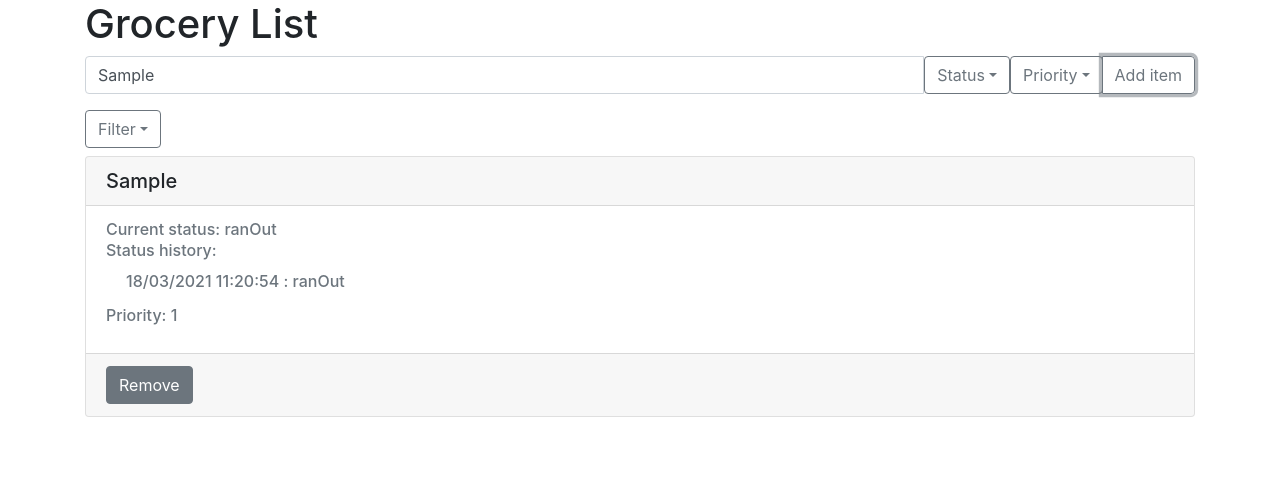
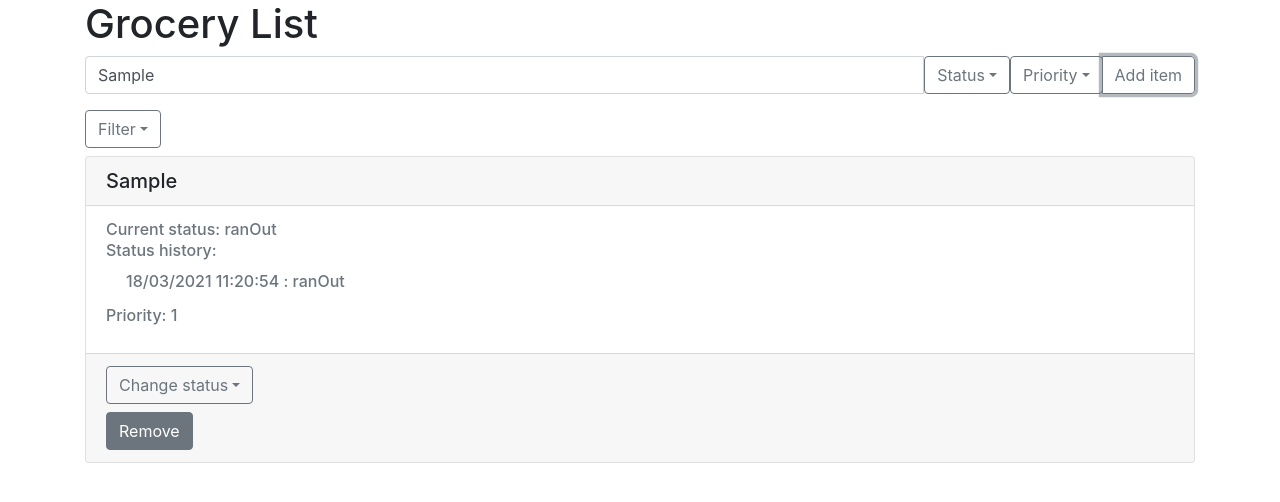
Before and after one commit to wolfter12/grocery-list, a React (Create React App) app: page / in a window 1280 px wide. Both pictures are taken after typing "Sample" into the empty fields and a click on the button "Add item". Shown: the top 502 px of the page. Built offline with nearby package versions, Linux system fonts and the light colour scheme.

Commit message:
Added change status

```diff
--- a/src/actions/listActions.js
+++ b/src/actions/listActions.js
@@ -1,6 +1,6 @@
 import { v4 as uuidv4 } from 'uuid';
 import moment from 'moment';
-import { ADD_ENTRY, DELETE_ENTRY } from './types';
+import { ADD_ENTRY, CHANGE_STATUS, DELETE_ENTRY } from './types';
 
 export const addEntry = (name, status, priority) => (dispatch) => {
   const timeStamp = moment().format('DD/MM/YYYY HH:mm:ss');
@@ -21,3 +21,11 @@ export const deleteEntry = (id) => (dispatch) => {
     payload: { id },
   });
 };
+
+export const changeStatus = (id, status) => (dispatch) => {
+  const timeStamp = moment().format('DD/MM/YYYY HH:mm:ss');
+  dispatch({
+    type: CHANGE_STATUS,
+    payload: { id, statusItem: { status, timeStamp } },
+  });
+};
--- a/src/actions/types.js
+++ b/src/actions/types.js
@@ -1,2 +1,3 @@
 export const ADD_ENTRY = 'ADD_ENTRY';
 export const DELETE_ENTRY = 'DELETE_ENTRY';
+export const CHANGE_STATUS = 'CHANGE_STATUS';
--- a/src/components/Entry/Entry.js
+++ b/src/components/Entry/Entry.js
@@ -1,9 +1,12 @@
 import React from 'react';
 import { useDispatch } from 'react-redux';
-import { deleteEntry } from '../../actions/listActions';
+import { deleteEntry, changeStatus } from '../../actions/listActions';
 import Card from 'react-bootstrap/Card';
 import ListGroup from 'react-bootstrap/ListGroup';
 import Button from 'react-bootstrap/Button';
+import DropdownButton from 'react-bootstrap/DropdownButton';
+import Dropdown from 'react-bootstrap/Dropdown';
+import { RAN_OUT, HAVE } from '../../configs/constants';
 
 function Entry({ entry: { id, name, statusHistory, priority } }) {
   const statusHistoryList = statusHistory.map(({ status, timeStamp }) => (
@@ -14,6 +17,9 @@ function Entry({ entry: { id, name, statusHistory, priority } }) {
   const dispatch = useDispatch();
   const onRemoveHandler = () => {
     dispatch(deleteEntry(id));
+  };
+  const onChangeStatusHandler = (e) => {
+    dispatch(changeStatus(id, e));
   };
   return (
     <Card className="mb-2">
@@ -31,6 +37,16 @@ function Entry({ entry: { id, name, statusHistory, priority } }) {
         </Card.Subtitle>
       </Card.Body>
       <Card.Footer className="text-muted">
+        <DropdownButton
+          variant="outline-secondary"
+          title="Change status"
+          id="input-group-dropdown-change-status"
+          onSelect={onChangeStatusHandler}
+          className="mb-2"
+        >
+          <Dropdown.Item eventKey={RAN_OUT}>{RAN_OUT}</Dropdown.Item>
+          <Dropdown.Item eventKey={HAVE}>{HAVE}</Dropdown.Item>
+        </DropdownButton>
         <Button variant="secondary" onClick={onRemoveHandler}>
           Remove
         </Button>
--- a/src/reducers/listReducer.js
+++ b/src/reducers/listReducer.js
@@ -1,4 +1,4 @@
-import { ADD_ENTRY, DELETE_ENTRY } from '../actions/types';
+import { ADD_ENTRY, CHANGE_STATUS, DELETE_ENTRY } from '../actions/types';
 
 const initialState = [];
 
@@ -8,6 +8,16 @@ const listReducer = (state = initialState, action) => {
       return [...state, action.payload];
     case DELETE_ENTRY:
       return state.filter(({ id }) => id !== action.payload.id);
+    case CHANGE_STATUS:
+      return state.map((obj) => {
+        if (obj.id === action.payload.id) {
+          return {
+            ...obj,
+            statusHistory: [action.payload.statusItem, ...obj.statusHistory],
+          };
+        }
+        return obj;
+      });
     default:
       return state;
   }
```
